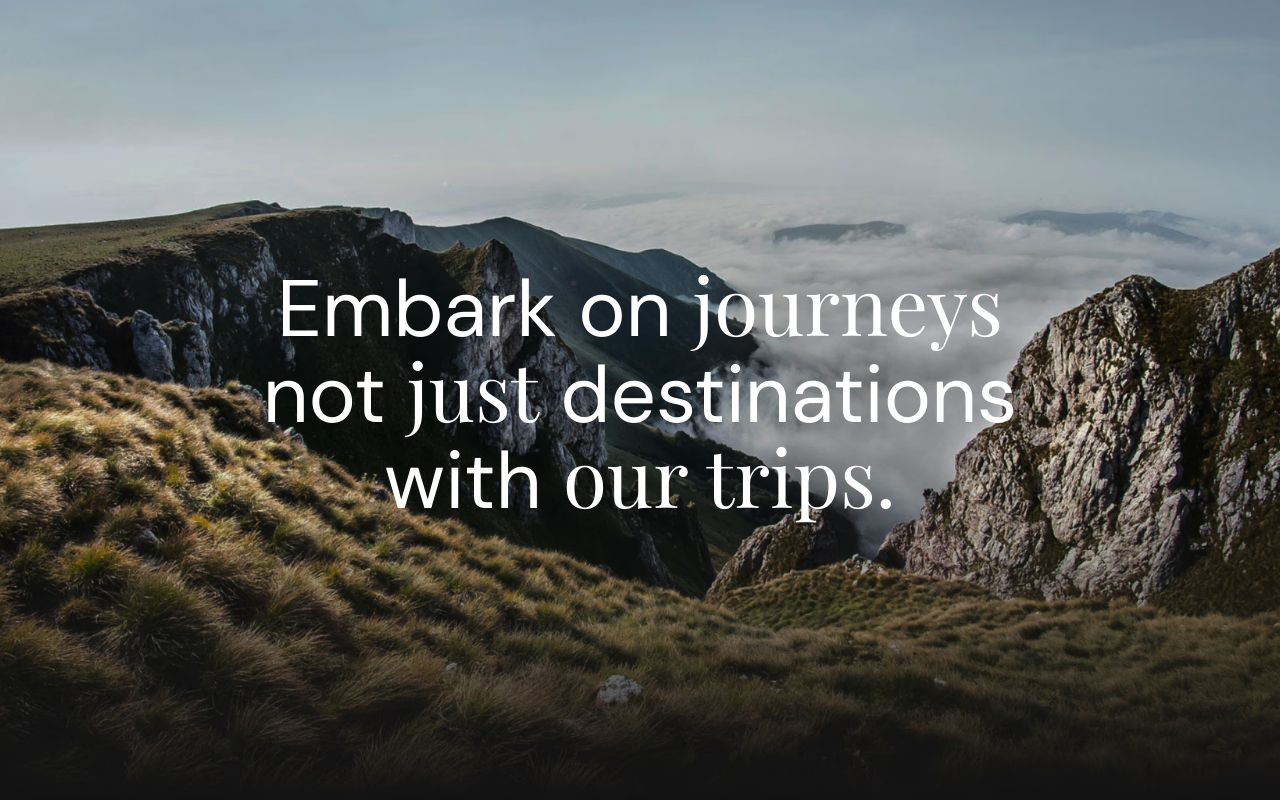
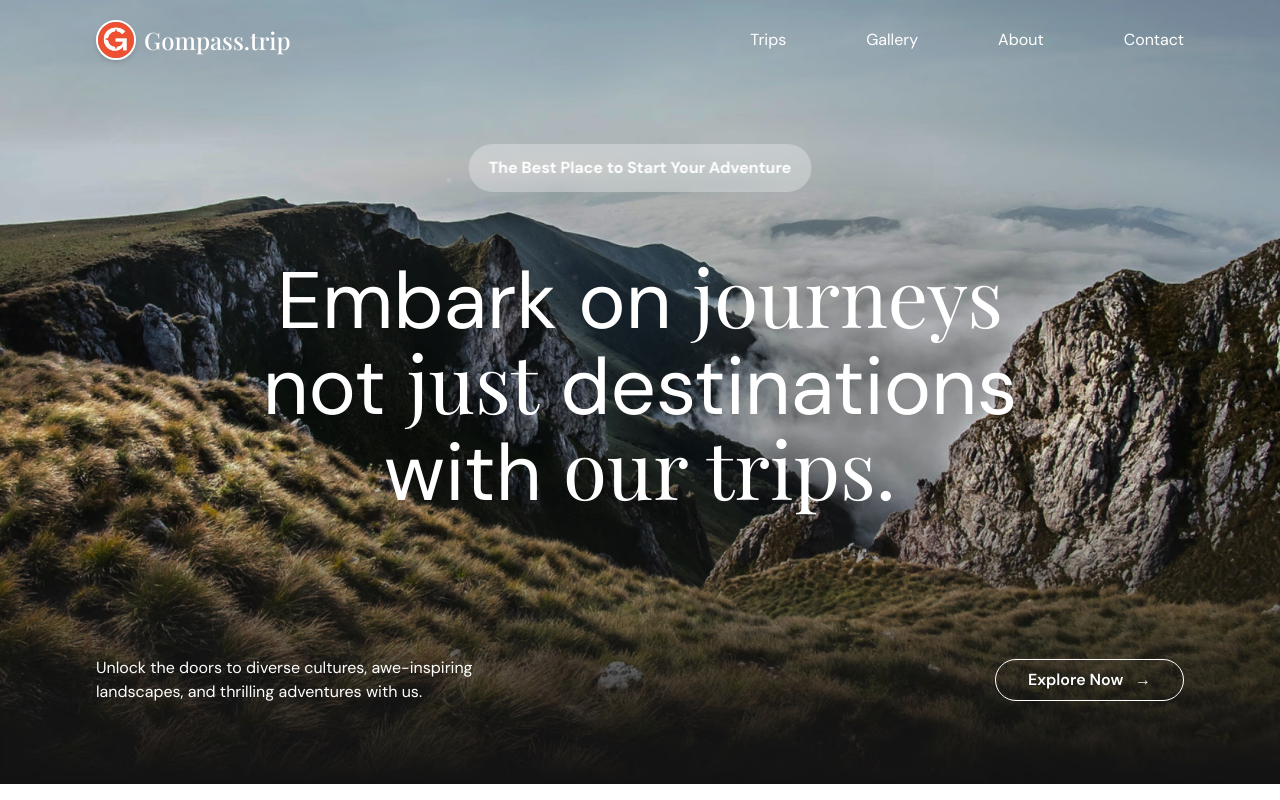
Before and after one commit to allajahzan-dev/gompass.trip, a Next.js app: page / in a window 1280 px wide. Built offline with nearby package versions, Linux system fonts and the light colour scheme.

Commit message:
feat: completed hero section

```diff
--- /dev/null
+++ b/src/app/components/navbar/Navbar.tsx
@@ -0,0 +1,36 @@
+import { playfair } from "@/app/fonts/playfair";
+import { cn } from "@/lib/utils";
+import Image from "next/image";
+import Link from "next/link";
+
+// Navbar
+export default function Navbar() {
+    return (
+        <nav
+            className="absolute z-10 top-0 left-0 w-full py-5 px-5 text-white flex items-center justify-between
+            md:px-10 xl:px-24"
+        >
+            <div className="flex items-center gap-2">
+                <Image
+                    width={1000}
+                    height={1000}
+                    quality={100}
+                    src={"/images/home/hero/logo.jpg"}
+                    alt="logo"
+                    className="w-10 rounded-full shadow-md border-2 border-white"
+                />
+
+                <p className={cn(playfair.className, "text-2xl font-medium italic")}>
+                    Gompass.trip
+                </p>
+            </div>
+
+            <div className="flex items-center gap-20">
+                <Link href={"/Trips"}>Trips</Link>
+                <Link href={"/Gallery"}>Gallery</Link>
+                <Link href={"/About"}>About</Link>
+                <Link href={"/Contact"}>Contact</Link>
+            </div>
+        </nav>
+    );
+}
--- a/src/app/components/sections/HeroSection.tsx
+++ b/src/app/components/sections/HeroSection.tsx
@@ -10,8 +10,13 @@ export default function HeroSection() {
                 backgroundSize: "cover",
                 backgroundPosition: "center",
             }}
-            className="min-h-screen flex items-center justify-center text-white"
+            className="relative h-[98vh] flex items-center justify-center text-white"
         >
+            <div className="px-5 py-3 font-bold absolute top-36 -translate-x-1/2 left-1/2 bg-white/30 backdrop-blur-xs rounded-full">
+                <p>The Best Place to Start Your Adventure</p>
+            </div>
+
+            {/* Title */}
             <div className="text-center">
                 <h1 className="text-[80px] font-normal leading-[1] mb-4">
                     Embark on{" "}
@@ -25,7 +30,23 @@ export default function HeroSection() {
                     with{" "}
                     <span className={cn(playfair.className, "italic")}>our trips.</span>
                 </h1>
-                {/* <p className="text-lg">Discover the best products and services</p> */}
+            </div>
+
+            <div
+                className="w-full px-5 absolute bottom-20 -translate-x-1/2 left-1/2 flex items-center justify-between
+                md:px-10 xl:px-24"
+            >
+                {/* Description */}
+                <p>
+                    Unlock the doors to diverse cultures, awe-inspiring
+                    <br />
+                    landscapes, and thrilling adventures with us.
+                </p>
+
+                {/* Explore button */}
+                <button className="font-semibold px-8 py-2 border border-white rounded-full">
+                    Explore Now&nbsp;&nbsp;&nbsp;→
+                </button>
             </div>
         </section>
     );
--- a/src/app/layout.tsx
+++ b/src/app/layout.tsx
@@ -1,6 +1,7 @@
 import type { Metadata } from "next";
 import "./globals.css";
 import { dmSans } from "./fonts/dmSans";
+import Navbar from "./components/navbar/Navbar";
 
 export const metadata: Metadata = {
   title: "Create Next App",
@@ -14,7 +15,10 @@ export default function RootLayout({
 }>) {
   return (
     <html lang="en" className={dmSans.className}>
-      <body>{children}</body>
+      <body>
+        <Navbar />
+        {children}
+      </body>
     </html>
   );
 }
```
Also changed, not shown: public/images/home/hero/logo-trans.jpg (added).
